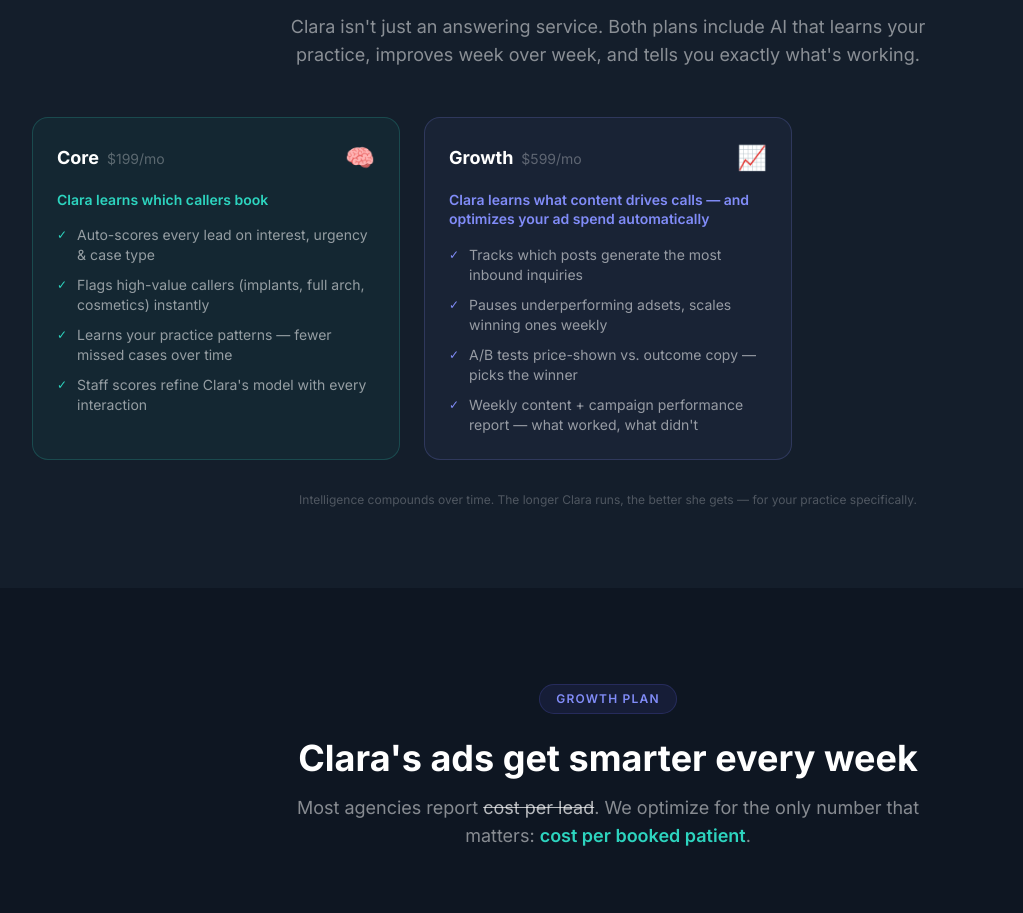
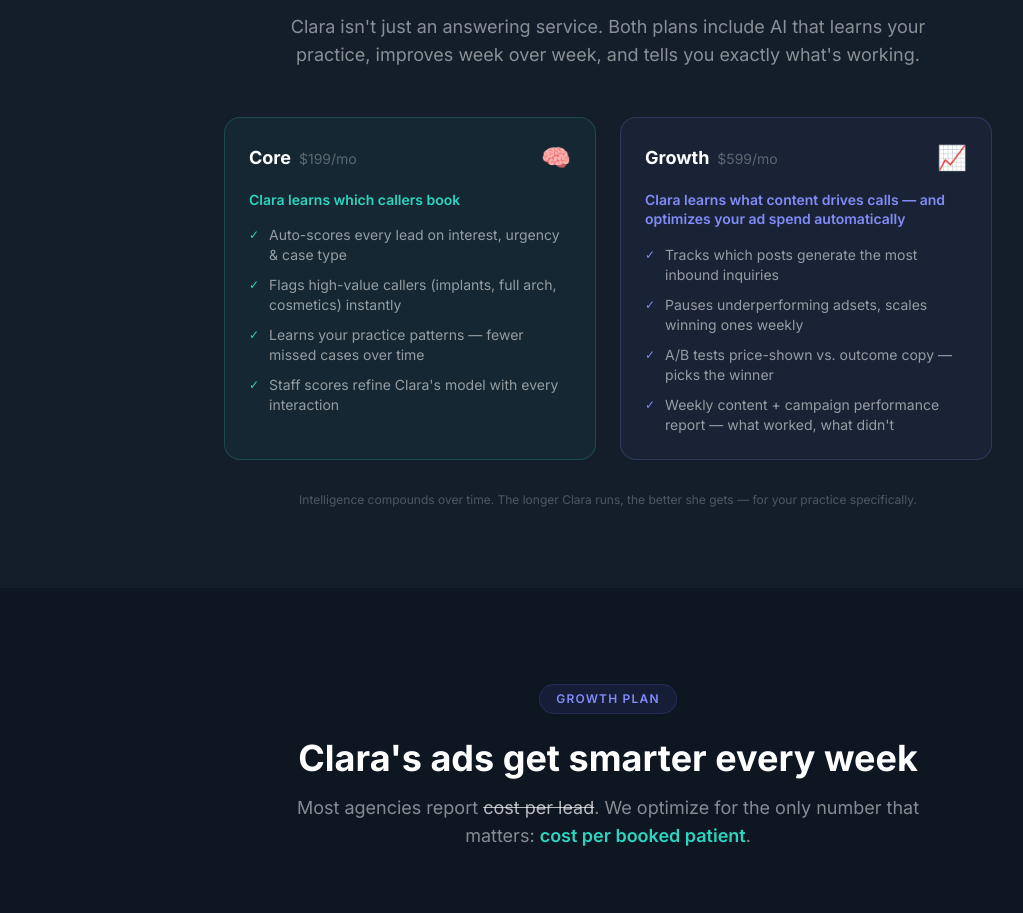
Before and after one commit to dentalondemand/iamclara-website, a Next.js app: page / in a window 1280 px wide. Shown: the part 3874-4787 px from the top of the page, without its empty margins (32-1055 px from the left). Built offline with nearby package versions, Linux system fonts and the light colour scheme; no server answers.

Commit message:
fix: grid cols-2 for TieredIntelligence (2 plans, not 3)

```diff
--- a/app/page.tsx
+++ b/app/page.tsx
@@ -685,7 +685,7 @@
           </p>
         </div>
 
-        <div className="grid md:grid-cols-3 gap-6">
+        <div className="grid md:grid-cols-2 gap-6 max-w-3xl mx-auto">
           {tiers.map((tier) => (
             <div key={tier.plan} style={{ background: tier.bg, border: `1px solid ${tier.border}` }}
               className="rounded-2xl p-6 flex flex-col">
```
